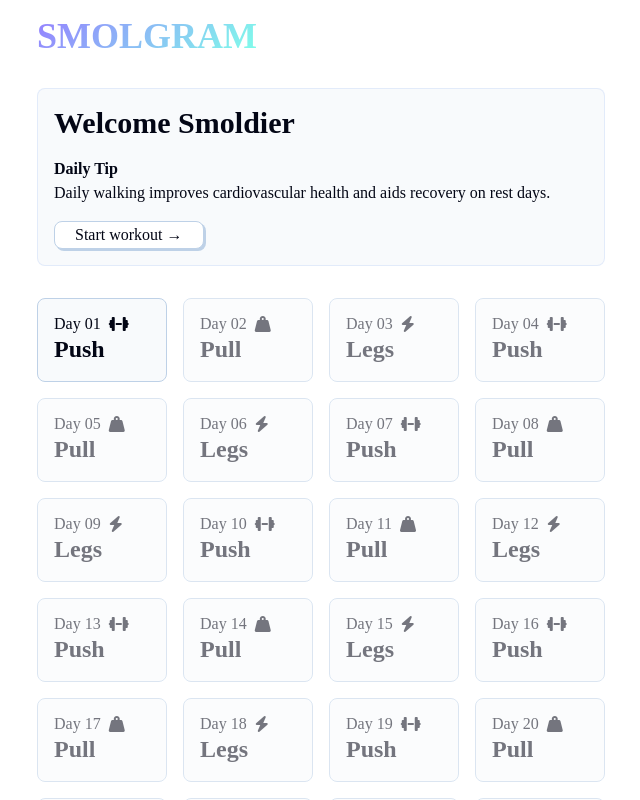
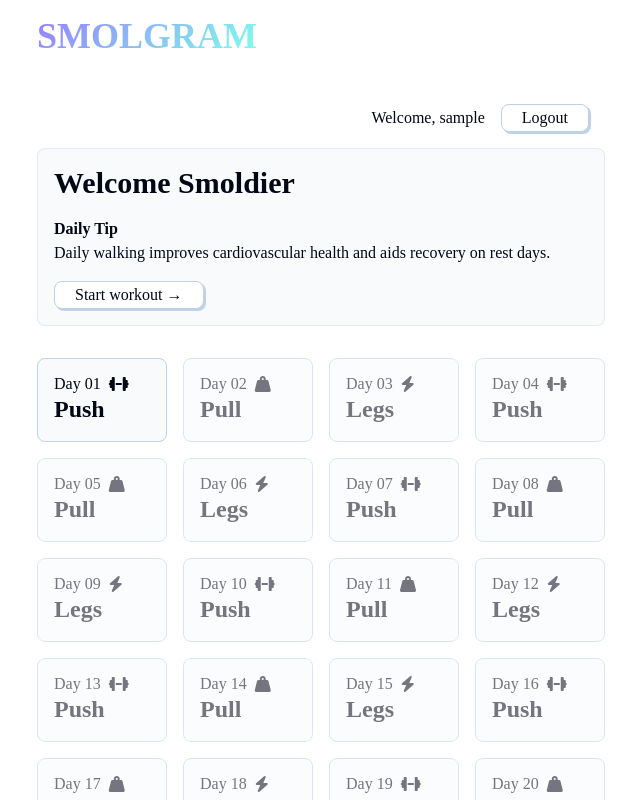
Before and after one commit to S4chan/GymLog, a Vue app: page /dashboard in a window 1280 px wide. Shown: the top 800 px of the page, without its empty margins (319-959 px from the left). Built offline with nearby package versions, Linux system fonts and the light colour scheme; sample sign-in values are in the browser's storage; a web font is replaced by a local one.

Commit message:
add: login section

```diff
--- a/src/App.vue
+++ b/src/App.vue
@@ -1,20 +1,41 @@
 <script setup lang="ts">
 import Layout from "./layouts/Layout.vue";
 import { useWorkoutStore } from './stores/workoutStore';
+import { useUserStore } from './stores/userStore';
 import { onMounted } from 'vue';
+import { useRouter } from 'vue-router';
 
 const workoutStore = useWorkoutStore();
+const userStore = useUserStore();
+const router = useRouter();
 
 onMounted(() => {
   workoutStore.initialize_data();
+  userStore.initialize();
 });
 
+function handleLogout() {
+  userStore.logout();
+  router.push({ name: 'Welcome' });
+}
 </script>
 
 <template>
   <Layout>
+    <div v-if="userStore.name" class="user-info">
+      <span>Welcome, {{ userStore.name }}</span>
+      <button @click="handleLogout">Logout</button>
+    </div>
     <router-view />
   </Layout>
 </template>
 
-<style scoped></style>
+<style scoped>
+.user-info {
+  display: flex;
+  justify-content: flex-end;
+  align-items: center;
+  gap: 1rem;
+  padding: 1rem;
+}
+</style>
--- a/src/pages/Welcome.vue
+++ b/src/pages/Welcome.vue
@@ -1,23 +1,22 @@
 <script setup lang="ts">
-import { useRouter } from 'vue-router';
+import { ref } from "vue";
+import { useRouter } from "vue-router";
+import { useUserStore } from "../stores/userStore";
 
 const router = useRouter();
+const userStore = useUserStore();
+const name = ref("");
 
 function handleBegin() {
-  router.push({ name: 'Dashboard' });
+  if (name.value.trim() !== "") {
+    userStore.setName(name.value);
+    router.push({ name: "Dashboard" });
+  }
 }
 </script>
 
 <template>
   <section id="welcome">
-    <div class="benefits">
-      <h2>Complete this program<br />if you want...</h2>
-      <div>
-        <p>✅ Follow a simple program with proven results.</p>
-        <p>✅ Get fit, healthy, strong and absolutely shredded.</p>
-        <p>✅ Learn more about gym, training and technique</p>
-      </div>
-    </div>
     <div>
       <h3>The Training Plan</h3>
       <p>
@@ -28,8 +27,9 @@ function handleBegin() {
     </div>
     <div class="card challenge">
       <h3>🔥 Your Challenge</h3>
+      <p>Enter your name to begin:</p>
+      <input type="text" v-model="name" placeholder="Your Name" />
       <p>Complete all the workouts and track your progress along the way!</p>
-      <p>Do you accept?</p>
       <button @click="handleBegin">Begin &rarr;</button>
     </div>
   </section>
--- /dev/null
+++ b/src/stores/userStore.ts
@@ -0,0 +1,27 @@
+import { defineStore } from 'pinia';
+import { useWorkoutStore } from './workoutStore';
+
+export const useUserStore = defineStore('user', {
+  state: () => ({
+    name: localStorage.getItem('userName') || '',
+  }),
+  actions: {
+    setName(name: string) {
+      this.name = name;
+      localStorage.setItem('userName', name);
+    },
+    logout() {
+      const workoutStore = useWorkoutStore();
+      workoutStore.resetState(); // Reset workout store state
+      this.name = '';
+      localStorage.removeItem('userName');
+      localStorage.removeItem('workouts');
+    },
+    initialize() {
+      const storedName = localStorage.getItem('userName');
+      if (storedName) {
+        this.name = storedName;
+      }
+    },
+  },
+});
--- a/src/stores/workoutStore.ts
+++ b/src/stores/workoutStore.ts
@@ -1,22 +1,24 @@
-
 import { defineStore } from 'pinia';
 import { ref, computed } from 'vue';
 import { workoutProgram } from '../utils';
 import { useRouter } from 'vue-router';
 
+const getInitialData = () => {
+  const data: Record<number, Record<string, string>> = {};
+  for (const workoutIdx in workoutProgram) {
+    const workoutData = workoutProgram[workoutIdx];
+    data[workoutIdx] = {};
+    for (const e of workoutData.workout) {
+      data[workoutIdx][e.name] = '';
+    }
+  }
+  return data;
+};
+
 export const useWorkoutStore = defineStore('workout', () => {
   const router = useRouter();
 
-  const defaultData: Record<number, Record<string, string>> = {};
-  for (let workoutIdx in workoutProgram) {
-    const workoutData = workoutProgram[workoutIdx];
-    defaultData[workoutIdx] = {};
-    for (let e of workoutData.workout) {
-      defaultData[workoutIdx][e.name] = "";
-    }
-  }
-
-  const data = ref(defaultData);
+  const data = ref(getInitialData());
 
   const isWorkoutComplete = computed(() => (selectedWorkout: number) => {
     const currWorkout = data.value?.[selectedWorkout];
@@ -42,23 +44,29 @@ export const useWorkoutStore = defineStore('workout', () => {
   }
 
   function handleSaveWorkout() {
-    localStorage.setItem("workouts", JSON.stringify(data.value));
+    localStorage.setItem('workouts', JSON.stringify(data.value));
     router.push({ name: 'Dashboard' });
   }
 
+  function resetState() {
+    data.value = getInitialData();
+  }
+
   function handleResetPlan() {
-    data.value = defaultData;
-    localStorage.removeItem("workouts");
+    resetState();
+    localStorage.removeItem('workouts');
     router.push({ name: 'Dashboard' });
   }
 
   function initialize_data() {
-    const rawData = localStorage.getItem("workouts");
+    const rawData = localStorage.getItem('workouts');
     if (rawData !== null) {
       const savedData = JSON.parse(rawData);
       data.value = savedData;
-      router.push({ name: 'Dashboard' });
+    } else {
+      resetState();
     }
+    router.push({ name: 'Dashboard' });
   }
 
   return {
@@ -68,6 +76,7 @@ export const useWorkoutStore = defineStore('workout', () => {
     handleSelectWorkout,
     handleSaveWorkout,
     handleResetPlan,
-    initialize_data
+    initialize_data,
+    resetState,
   };
 });
```
Also changed, not shown: src/components/Rules.vue (deleted), src/components/Tips.vue (deleted).
